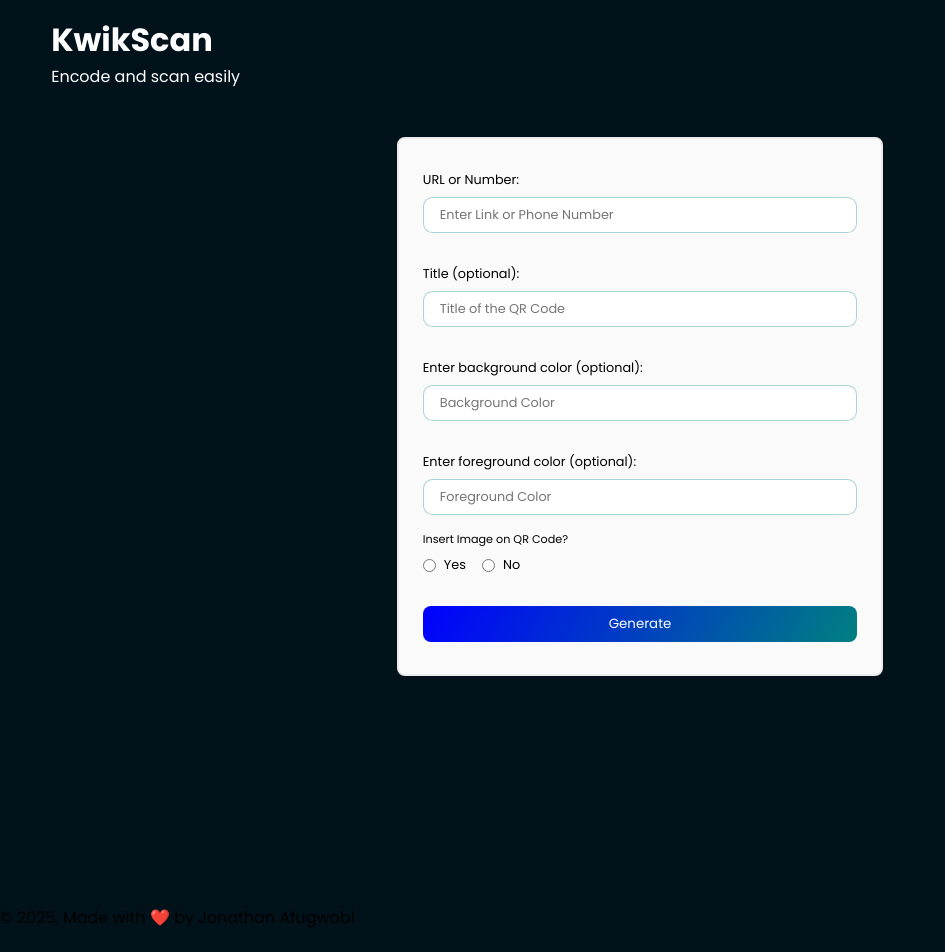
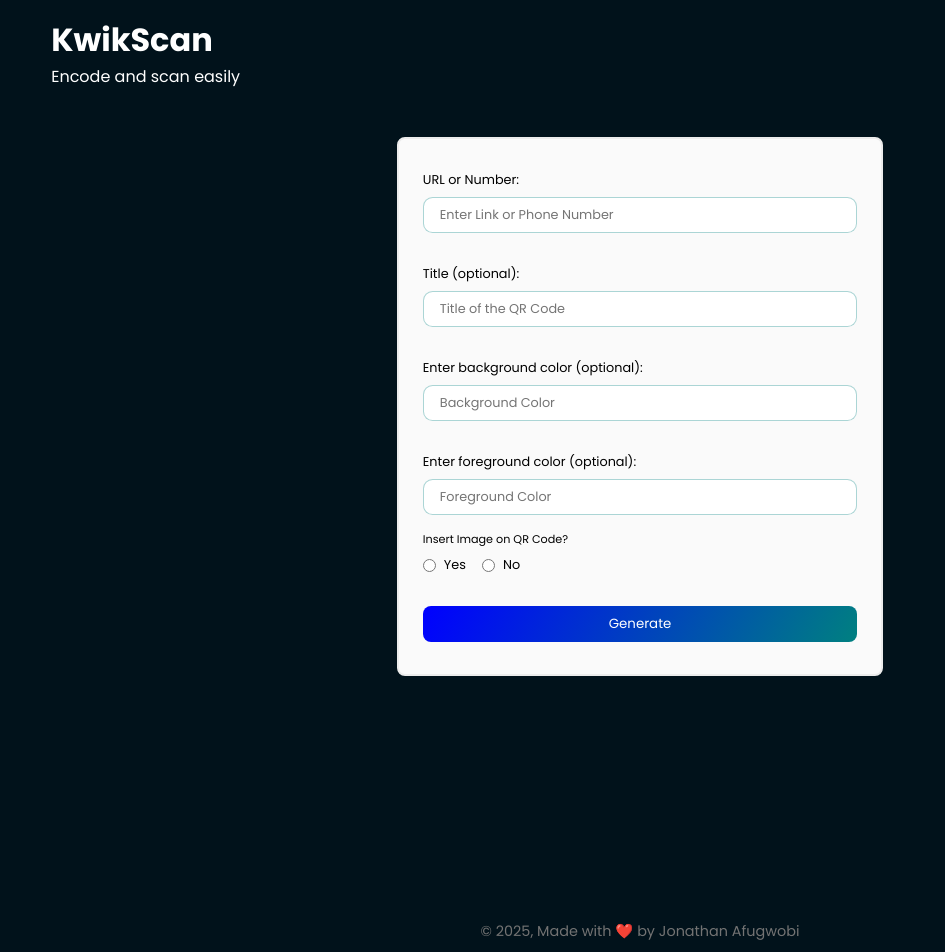
Before and after one commit to Dopetwist/React-QR-Code-generator, a React (Vite) app: page / in a window 1280 px wide. Shown: the top 952 px of the page, without its empty margins (0-945 px from the left). Before the commit the page ends 930 px from the top, so only its background shows below. Built offline with nearby package versions, Linux system fonts and the light colour scheme.

Commit message:
style footer text

```diff
--- a/src/components/Footer.jsx
+++ b/src/components/Footer.jsx
@@ -1,8 +1,8 @@
 
 function Footer() {
     return (
-        <div>
-            <p className="footer">
+        <div className="footer">
+            <p>
                 &copy; {new Date().getFullYear()}, Made with ❤️ by Jonathan Afugwobi
             </p>
         </div>
--- a/src/index.css
+++ b/src/index.css
@@ -244,6 +244,17 @@ section.logo p {
     z-index: 99;
 }
 
+.footer {
+    width: 100%;
+    font-size: 0.9rem;
+    padding: 1rem;
+    color: #737373;
+}
+
+.footer p {
+    text-align: center;
+}
+
 
 /* BREAKPOINTS */
 
```
